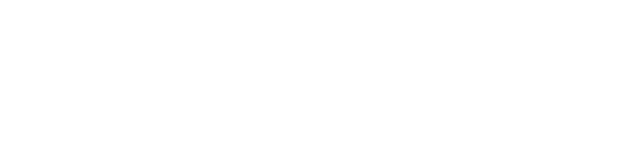
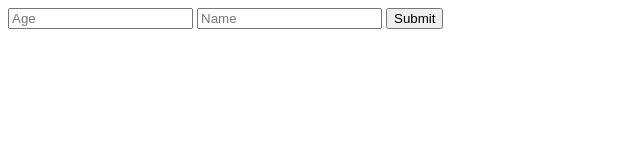
Before and after one commit to acciojob/promises-and-chains-tabrejsiddi, a website: page main.html in a window 1280 px wide. Shown: the whole page, without its empty margins (0-640 px from the left). Drawn offline with Linux system fonts and the light colour scheme.

Commit message:
created a submission

```diff
--- a/main.html
+++ b/main.html
@@ -6,7 +6,11 @@
   </head>
 
   <body>
-    <!-- write the body here -->
+    <form>
+  <input type="number" id="age" placeholder="Age">
+  <input type="text" id="name" placeholder="Name">
+  <button id="btn" type="submit">Submit</button>
+</form>
 
     <script type="text/javascript" src="./script.js"></script>
   </body>
```
